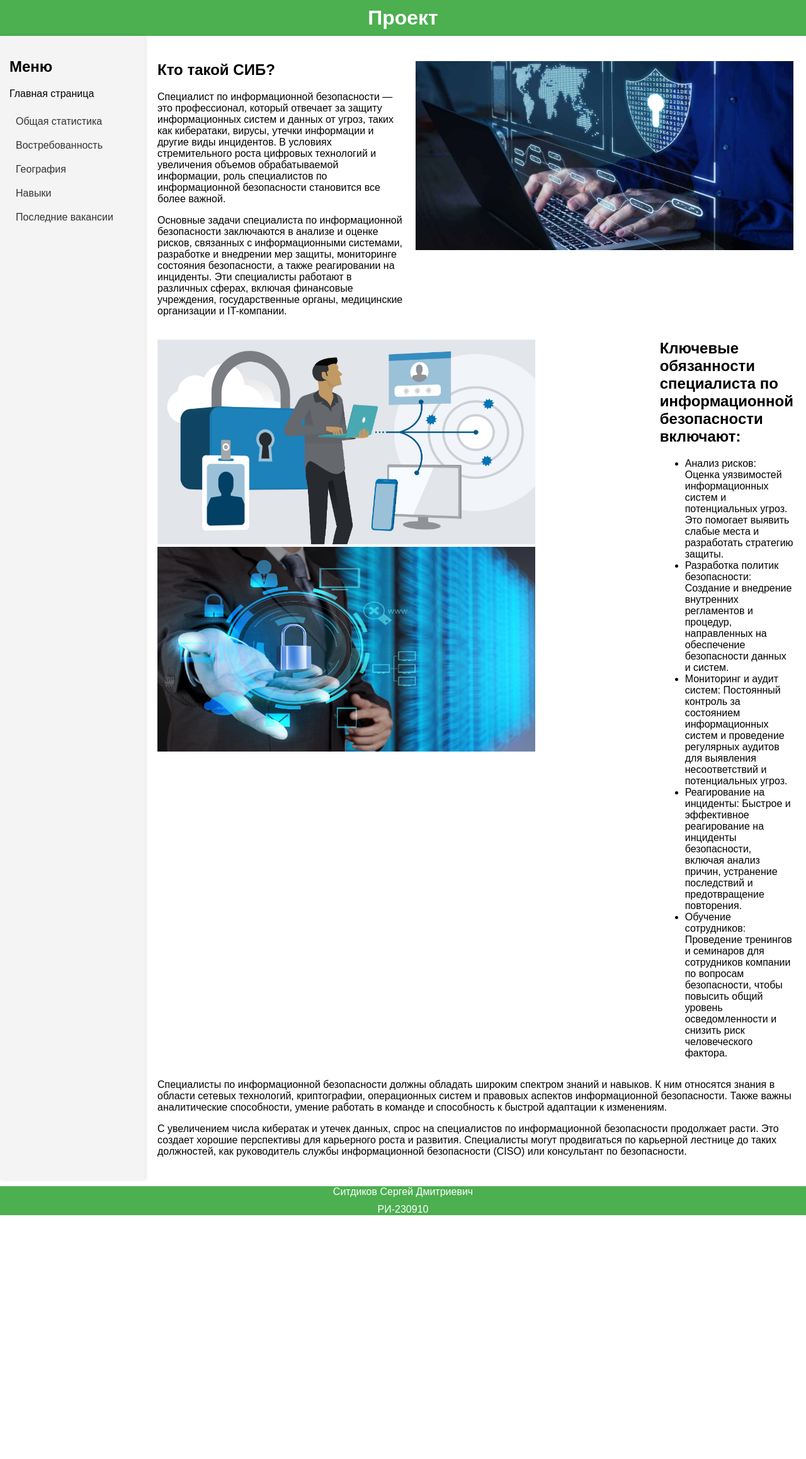
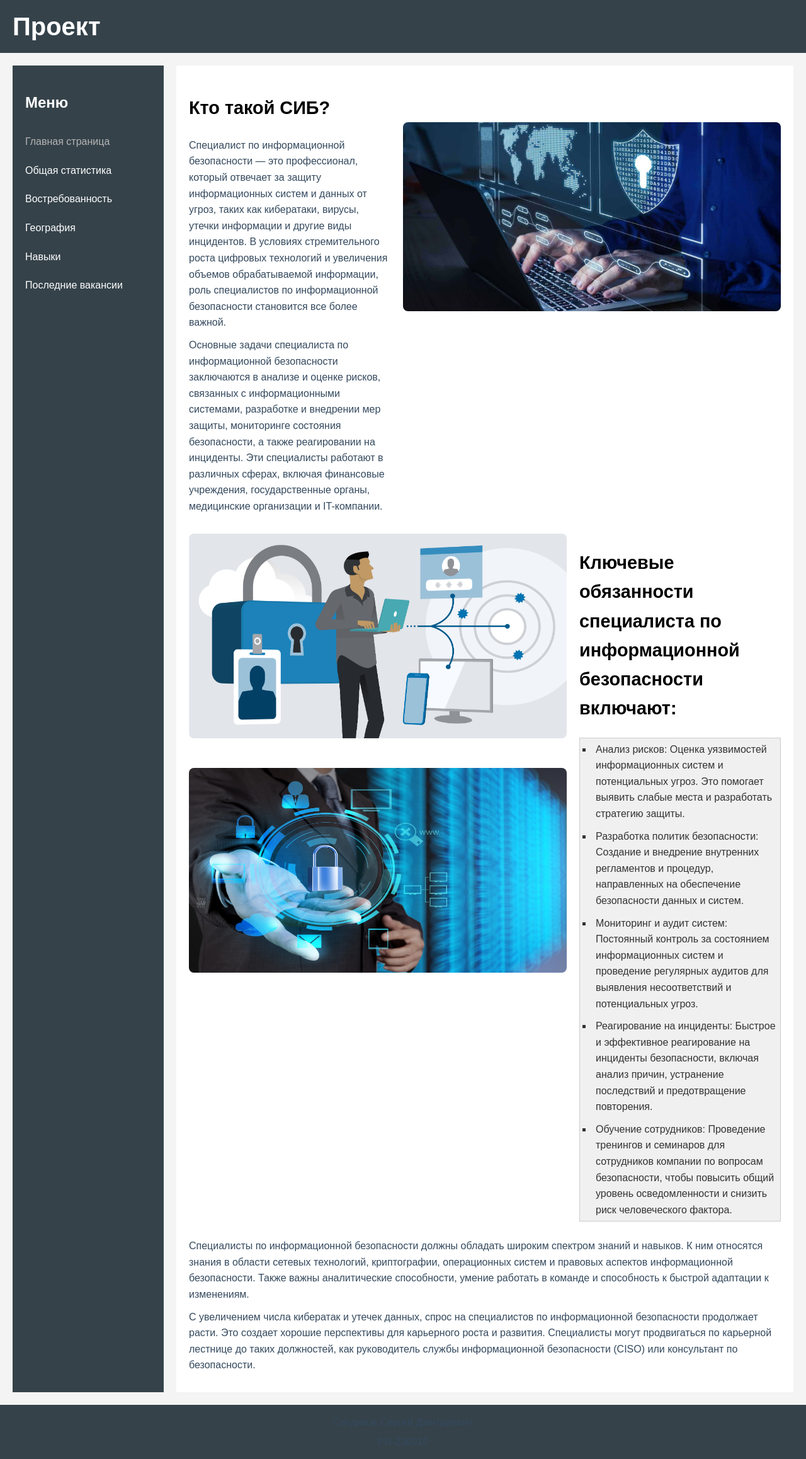
Before and after one commit to s1lenter/CyberSecurityProject, a Django app: page / in a window 1280 px wide. Shown: the whole page at 63% size. Before the commit the page ends 1929 px from the top, so only its background shows below. Run offline with Django 5.2, Linux system fonts and the light colour scheme; parts of the project's set-up code (start-up, migrations or seed data) failed here and were passed over.

Commit message:
Добавить статику для хостинга

```diff
--- a/CyberSecuritySite/static/css/base.css
+++ b/CyberSecuritySite/static/css/base.css
@@ -1,57 +1,131 @@
 body {
     font-family: Arial, sans-serif;
+    line-height: 1.6;
     margin: 0;
     padding: 0;
+    background-color: #f4f4f4;
 }
+
 header {
-    background-color: #4CAF50;
-    color: white;
-    text-align: center;
-    padding:10px;
+    background: #35424a;
+    color: #ffffff;
+    padding: 10px 0;
+    text-align: left;
 }
 
 header h1{
     margin: 0;
+    margin-left: 20px;
+}
+
+h1 {
+    margin: 0;
+    font-size: 2.5em;
+}
+
+.container {
+    display: flex;
+    margin: 20px;
+}
+
+.sidebar {
+    background: #35424a;
+    color: #ffffff;
+    padding: 20px;
+    flex: 1;
+    max-width:200px;
+}
+
+.sidebar a {
+    display: block;
+    color: #ffffff;
+    text-decoration: none;
+    padding: 10px 0;
+    transition: background 0.3s;
+}
+
+.sidebar p {
+    display: block;
+    color: #b5b5b5;
+    padding: 10px 0;
+    margin: 0;
+}
+
+.sidebar a:hover {
+    background: #444f56;
+}
+
+.content {
+    background: #fff;
+    padding: 20px;
+    flex: 3;
+    margin-left: 20px;
+}
+
+.content h2 {
+    font-size: 1.8em;
+}
+
+.content img {
+    max-width: 100%;
+    height: auto;
+    margin: 20px 0;
+}
+
+table {
+    width: 100%;
+    border-collapse: collapse;
+    margin: 20px 0;
+}
+
+table, th, td {
+    border: 1px solid #ddd;
+}
+
+th, td {
+    padding: 12px;
+    text-align: left;
+}
+
+th {
+    background-color: #35424a;
+    color: white;
+}
+
+tr:nth-child(even) {
+    background-color: #f2f2f2;
+}
+
+tr:hover {
+    background-color: #ddd;
 }
 
 footer {
-    background-color: #4CAF50;
-    color: white;
+    background: #35424a;
+    color: #ffffff;
     text-align: center;
+    padding: 10px 0;
+    position: relative;
     bottom: 0;
     width: 100%;
 }
 
-footer p{
-    margin: 10px;
+footer p {
+    margin: 5px 0;
 }
+
+img.chart {
+    width: 1000px;
+    height:500px;
+}
+
 .container {
     display: flex;
 }
-.sidebar {
-    width: 200px;
-    height: auto;
-    background-color: #f4f4f4;
-    padding: 15px;
-    box-shadow: 2px 0 5px rgba(0,0,0,0.1);
-}
-.sidebar a {
-    display: block;
-    padding: 10px;
-    color: #333;
-    text-decoration: none;
-}
-.sidebar a:hover {
-    background-color: #ddd;
-}
+
 .content {
     flex: 1;
     padding: 20px;
-}
-
-img {
-    width:600px;
-    height:300px;
 }
 
 .main-info{
@@ -65,7 +139,7 @@ img {
 
 .info-image-first{
     margin-left:20px;
-    margin-top:20px;
+    margin-top:70px;
 }
 
 .info-image-second{
@@ -76,11 +150,14 @@ img {
 .info-image-first img {
     width:600px;
     height:300px;
+    margin: 0;
+    border-radius: 8px;
 }
 
 .info-image-second img {
     width:600px;
     height:350px;
+    border-radius: 8px;
 }
 
 .duty-info{
@@ -89,15 +166,69 @@ img {
 }
 
 .duty-text {
-    flex: 1;
+    flex:1;
+    margin-top:20px;
 }
 
 .duty-image{
     margin-right:20px;
-    margin-top: 20px;
+    width:600px;
 }
 
 .duty-image img {
     width:600px;
     height:325px;
+    border-radius: 8px;
 }
+
+ul {
+    list-style-type: square;
+    padding-left: 20px;
+    background-color: #f0f0f0;
+    border: 1px solid #ccc
+}
+
+ul li {
+    padding: 5px;
+    color: #333;
+}
+
+strong {
+    color: #2980b9;
+}
+
+p {
+    margin: 10px 0;
+    color: #34495e;
+}
+
+.container-vac {
+    margin: auto;
+    background-color: #ffffff;
+    border-radius: 10px;
+    box-shadow: 0 2px 10px rgba(0, 0, 0, 0.1);
+    padding: 20px;
+    margin-bottom:20px;
+}
+
+.toggle-content {
+    display: none;
+}
+
+.toggle-button {
+    background-color: #2980b9;
+    color: white;
+    border: none;
+    padding: 10px 15px;
+    cursor: pointer;
+    border-radius: 5px;
+    margin: 10px 0;
+}
+
+.toggle-button:hover {
+    background-color: #1f6391;
+}
+
+.container_vac span{
+    font-color:red;
+}
--- a/CyberSecuritySite/static/js/hh_vacs.js
+++ b/CyberSecuritySite/static/js/hh_vacs.js
@@ -1,12 +1,12 @@
-function toggleContent() {
-    const content = document.getElementById('additional-content');
-    const button = document.getElementById('toggle-button');
+function toggleContent(contentId) {
+    const content = document.getElementById(contentId);
+    const button = document.getElementById('toggle-button-' + contentId.split('-').pop());
 
     if (content.style.display === 'none' || content.style.display === '') {
         content.style.display = 'block';
-        button.textContent = 'Скрыть детали';
+        button.textContent = 'Скрыть описание';
     } else {
         content.style.display = 'none';
-        button.textContent = 'Показать детали';
+        button.textContent = 'Показать описание';
     }
 }
```
Also changed, not shown: 1 other file.
